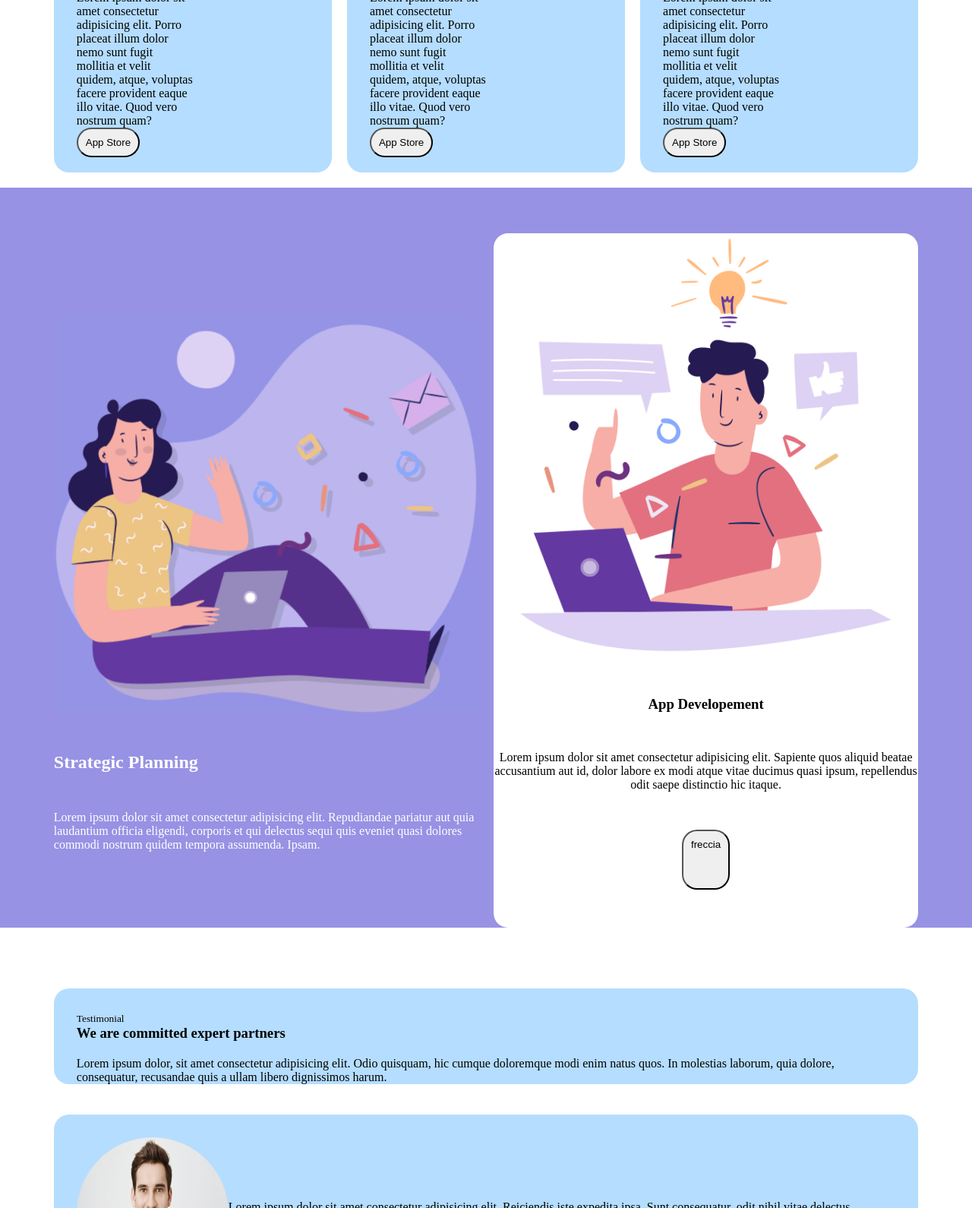
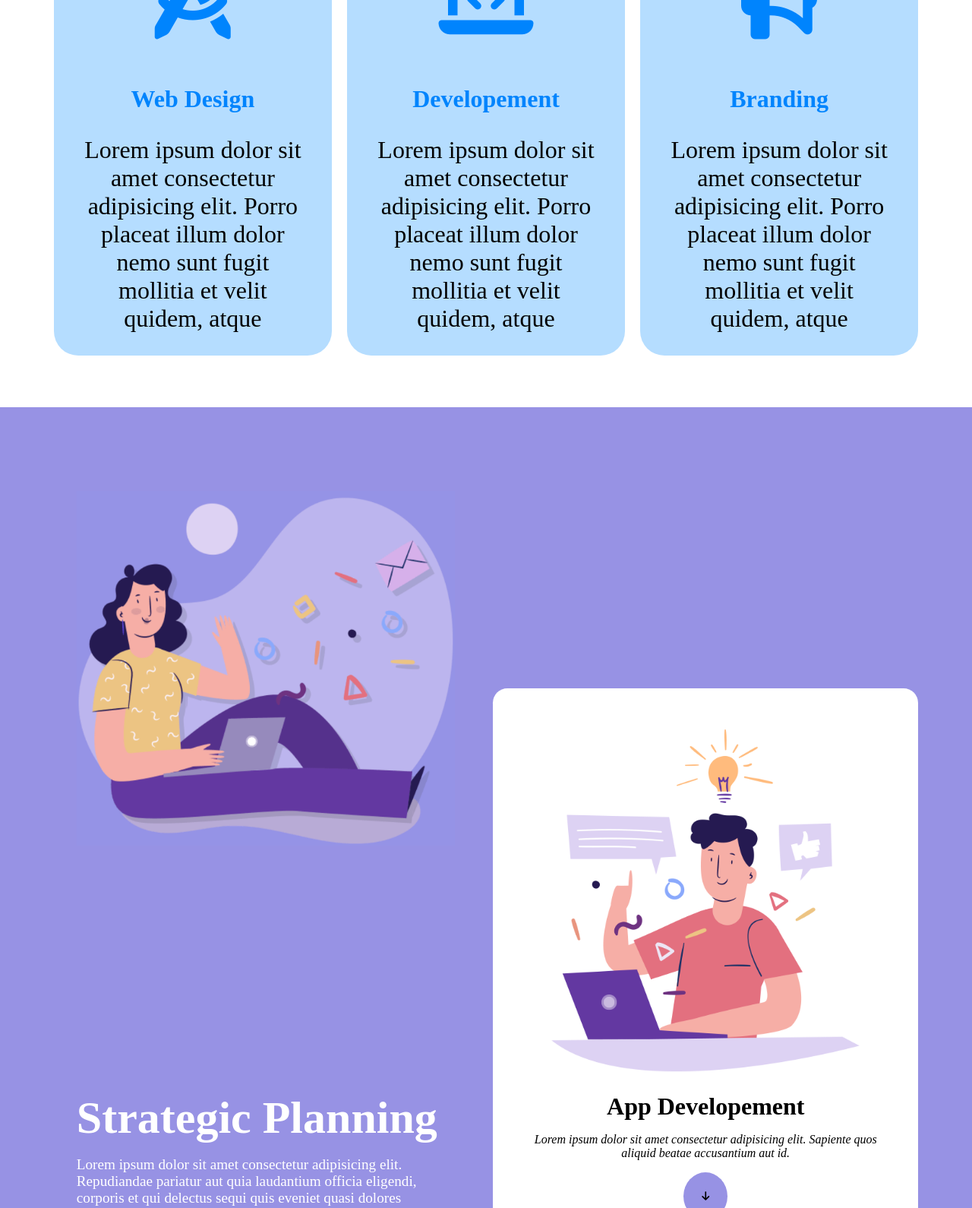
Before and after one commit to MatteoGrigoletto/htmlcss-responsive-layout, a plain HTML site: page index.html in a window 1280 px wide. Shown: the part 812-2402 px from the top of the page at 76% size. Drawn offline with Linux system fonts and the light colour scheme.

Commit message:
aggiunto qualche dettaglio

```diff
--- a/css/general.css
+++ b/css/general.css
@@ -37,7 +37,6 @@ REGOLE FLEX
 }
 img{
     width: 100%;
-    display: block;
 }
 section:not(:first-child){
     padding-top: 3.75rem;
--- a/css/main.css
+++ b/css/main.css
@@ -9,28 +9,59 @@ FIRST MAIN SECTION
 main{
     padding-top: 7.5rem;
 }
-main .first-section .row{
+main section{
+    padding-bottom: 3rem;
+}
+.first-section .row{
     width: 100%;
 }
-main .row .col{
+main .col{
     padding: 1.875rem 1.875rem 0rem 1.875rem ;
     margin-top: 1.25rem;
     margin-bottom: 1.25rem;
-    background-color: var(--header-second-color);
-    border-radius: 1.25rem;
-
+    border-radius: 2rem;
 }
 main .row .col > *:not(:last-child){
     padding-bottom: 1.25rem;
 }
 main .first-section .col{
     width: 100%;
+    text-align: center;
+}
+.first-section .col div:first-child> * {
+    padding-bottom: 1.875rem ;
+}
+/* =====
+button first section and color col
+======== */
+.first-section button{
+    font-size: 1.875rem;
+    padding: .625rem 6.25rem .625rem 6.25rem;
+    background-color: var(--header-first-color);
+    color: var(--text-color);
+    border: none;
+    font-weight: bold;
+}
+.first-section .col{
+    background-color: var(--header-second-color);
 }
 
 /* =======
 SECOND MAIN SECTION
 ========= */
+.second-section .col > *{
+    padding-bottom: 1rem;
+}
 
+/* =======
+button second-section and color
+======= */
+.second-section button{
+    background-color: var(--main-first-color);
+    border: none;
+    padding: 1.5rem;
+    border-radius: 100%;
+}
 .second-section{
     background-color: var(--main-first-color);
     color: var(--text-color);
@@ -39,24 +70,35 @@ SECOND MAIN SECTION
     background-color: var(--background-color-banner);
     border-radius: 1.2rem;
 }
-.second-section .col, .second-section .col > *{
-    padding-bottom: 3.125rem;
-}
 .second-section .col:last-child{
     color: var(--text-color-banner);
     text-align: center;
 }
+
 /* =======
 TIRD MAIN SECTION
 ========= */
-.tird-section .col{
-
+.tird-section .col > *{
+    width: 100%;
+    text-align: center;
 }
 .tird-section img{
     border-radius: 100%;
     width: 200px;
     height: 200px;
 }
+.tird-section p{
+    padding-bottom: 1.875rem;
+}
+/* ======
+Tird section color
+========== */
+.tird-section .col:not(:first-child){
+    background-color: var(--main-first-color);
+    color: var(--text-color);
+}
+
+
 /* =======
 FOURTH MAIN SECTION
 ========= */
@@ -91,7 +133,7 @@ FIRST MAIN SECTION QUERY
 }
 
 @media screen and (min-width:992px){
-    main .first-section .row .col div:first-child{
+   .first-section .col:first-child{
         width: 50%;
     }
     main .first-section .row .col{
@@ -108,11 +150,17 @@ SECOND MAIN SECTION QUERY
 @media screen and (min-width:992px){
     .second-section .container {
         display: flex;
-        align-items: flex-end;
+
     }
     .second-section .col{
         width: 50%;
-
+        align-self: flex-end;
+    }
+    .second-section .col-left div:first-child{
+        padding-bottom: 20rem;
+    }
+    .second-section .col-right{
+        padding: 3rem ;
     }
 }
 
@@ -122,7 +170,7 @@ TIRD MAIN SECTION QUERY
 @media screen and (max-width:767px){
     .tird-section .col{
         display: flex;
-        justify-content: center;
+        justify-content: flex-start;
         flex-wrap: wrap;
     }
 }
@@ -134,6 +182,7 @@ TIRD MAIN SECTION QUERY
     main .tird-section .col:not(:first-child){
         display: flex;
         align-items: center;
+        justify-content: flex-start;
     }
 }
 /* =======
--- a/css/typo.css
+++ b/css/typo.css
@@ -0,0 +1,44 @@
+/* ========
+    FIRST SECTION
+    ========= */
+
+    .first-section h3{
+        color: var(--header-first-color);
+        font-size: 2rem;
+    }
+    .first-section p{
+        font-size: 2rem;
+    }
+    .first-section .big-icon{
+       font-size: 6.25rem;
+       color: var(--header-first-color);
+    }
+
+    /*===========
+    SECOND SECTION
+    ========*/
+
+    .second-section h2{
+        font-size: 3.75rem;
+    }
+    .second-section p{
+        font-size: 1.1rem;
+    }
+    .second-section h3{
+        font-size: 2rem;
+        font-weight: bold;
+    }
+    .second-section p{
+        font-size: 1.2rem;
+    }
+
+     /*===========
+    TIRD SECTION
+    ========*/
+    .tird-section h6{
+        font-size: 1rem;
+    }
+    .tird-section h3{
+        font-size: 3rem;
+        color: var(--main-first-color);
+    }
--- a/index.html
+++ b/index.html
@@ -41,51 +41,53 @@
                     <div class="col">
                         <div>
                             <h3>Get a demo application</h3>
-                            <p>Lorem ipsum dolor sit amet consectetur adipisicing elit. Porro placeat illum dolor nemo sunt fugit mollitia et velit quidem, atque, voluptas facere provident eaque illo vitae. Quod vero nostrum quam?</p>
-                            <button>App Store</button>
+                            <p>Lorem ipsum dolor sit amet consectetur adipisicing elit. Ratione nobis, architecto ad dolore quod, facere totam quas recusandae blanditiis</p>
+                            <div>
+                                <button><i class="fa-brands fa-apple"></i> App Store</button>
+                            </div>
                         </div>
                         <div>
                             <img src="img/phone.png" alt="phone">
                         </div>
                     </div>
+    <!--  -->
                     <div class="col">
                         <div>
-                            <h3>Get a demo application</h3>
-                            <p>Lorem ipsum dolor sit amet consectetur adipisicing elit. Porro placeat illum dolor nemo sunt fugit mollitia et velit quidem, atque, voluptas facere provident eaque illo vitae. Quod vero nostrum quam?</p>
-                            <button>App Store</button>
-                        </div>
-                        <div>
-                            <img src="img/logo.png" alt="phone">
+                            <div class="big-icon">
+                                <i class="fa-solid fa-file-code"></i>
+                            </div>
+                            <h3>Clean Code</h3>
+                            <p>Lorem ipsum dolor sit amet consectetur adipisicing elit. Porro placeat illum dolor nemo sunt fugit mollitia et velit quidem, atque</p>
                         </div>
                     </div>
+    <!--  -->
                     <div class="col">
                         <div>
-                            <h3>Get a demo application</h3>
-                            <p>Lorem ipsum dolor sit amet consectetur adipisicing elit. Porro placeat illum dolor nemo sunt fugit mollitia et velit quidem, atque, voluptas facere provident eaque illo vitae. Quod vero nostrum quam?</p>
-                            <button>App Store</button>
-                        </div>
-                        <div>
-                            <img src="img/logo.png" alt="phone">
+                            <div class="big-icon">
+                                <i class="fa-solid fa-compass-drafting"></i>
+                            </div>
+                            <h3>Web Design</h3>
+                            <p>Lorem ipsum dolor sit amet consectetur adipisicing elit. Porro placeat illum dolor nemo sunt fugit mollitia et velit quidem, atque</p>
                         </div>
                     </div>
+     <!--  -->
                     <div class="col">
                         <div>
-                            <h3>Get a demo application</h3>
-                            <p>Lorem ipsum dolor sit amet consectetur adipisicing elit. Porro placeat illum dolor nemo sunt fugit mollitia et velit quidem, atque, voluptas facere provident eaque illo vitae. Quod vero nostrum quam?</p>
-                            <button>App Store</button>
-                        </div>
-                        <div>
-                            <img src="img/logo.png" alt="phone">
+                            <div class="big-icon">
+                                <i class="fa-solid fa-laptop-code"></i>
+                            </div>
+                            <h3>Developement</h3>
+                            <p>Lorem ipsum dolor sit amet consectetur adipisicing elit. Porro placeat illum dolor nemo sunt fugit mollitia et velit quidem, atque</p>
                         </div>
                     </div>
+         <!--  -->
                     <div class="col">
                         <div>
-                            <h3>Get a demo application</h3>
-                            <p>Lorem ipsum dolor sit amet consectetur adipisicing elit. Porro placeat illum dolor nemo sunt fugit mollitia et velit quidem, atque, voluptas facere provident eaque illo vitae. Quod vero nostrum quam?</p>
-                            <button>App Store</button>
-                        </div>
-                        <div>
-                            <img src="img/logo.png" alt="phone">
+                            <div class="big-icon">
+                                <i class="fa-solid fa-bullhorn"></i>
+                            </div>
+                            <h3>Branding</h3>
+                            <p>Lorem ipsum dolor sit amet consectetur adipisicing elit. Porro placeat illum dolor nemo sunt fugit mollitia et velit quidem, atque</p>
                         </div>
                     </div>
                 </div>
@@ -93,16 +95,22 @@
             <!-- second main section -->
             <section class="second-section">
                 <div class="container">
-                    <div class="col">
-                        <img src="img/planning1.png" alt="planning-img">
+                    <div class="col col-left">
+                        <div>
+                            <img src="img/planning1.png" alt="planning-img">
+                        </div>
                         <h2>Strategic Planning</h2>
-                        <p>Lorem ipsum dolor sit amet consectetur adipisicing elit. Repudiandae pariatur aut quia laudantium officia eligendi, corporis et qui delectus sequi quis eveniet quasi dolores commodi nostrum quidem tempora assumenda. Ipsam.</p>
+                        <p>Lorem ipsum dolor sit amet consectetur adipisicing elit. Repudiandae pariatur aut quia laudantium officia eligendi, corporis et qui delectus sequi quis eveniet quasi dolores commodi nostrum quidem tempora assumenda. Ipsam.quis eveniet quasi dolores commodi nostrum quidem tempora assumenda. Ipsam</p>
                     </div>
-                    <div class="col">
+                    <div class="col col-right">
                         <img src="img/planning2.png" alt="planning2-img">
                         <h3>App Developement</h3>
-                        <p>Lorem ipsum dolor sit amet consectetur adipisicing elit. Sapiente quos aliquid beatae accusantium aut id, dolor labore ex modi atque vitae ducimus quasi ipsum, repellendus odit saepe distinctio hic itaque.</p>
-                        <button>freccia</button>
+                        <div>
+                            <em>Lorem ipsum dolor sit amet consectetur adipisicing elit. Sapiente quos aliquid beatae accusantium aut id.</em>
+                        </div>
+                        <div>
+                            <button><i class="fa-solid fa-arrow-down"></i></button>
+                        </div>
                     </div>
                 </div>
             </section>
@@ -111,7 +119,7 @@
                 <div class="container">
                     <div class="row">
                         <div class="col">
-                            <small>Testimonial</small>
+                            <h6>Testimonial</h6>
                             <h3>We are committed expert partners</h3>
                             <p>Lorem ipsum dolor, sit amet consectetur adipisicing elit. Odio quisquam, hic cumque doloremque modi enim natus quos. In molestias laborum, quia dolore, consequatur, recusandae quis a ullam libero dignissimos harum.</p>
                         </div>
@@ -120,25 +128,28 @@
                                 <img src="img/testimonial1.jpg" alt="person">
                             </div>
                             <div>
-                                <p>Lorem ipsum dolor sit amet consectetur adipisicing elit. Reiciendis iste expedita ipsa. Sunt consequatur, odit nihil vitae delectus voluptatem aut consectetur deleniti dolorem rerum totam odio a ad, cupiditate fuga.</p>
+                                <p> <i class="fa-solid fa-quote-left"></i>Lorem ipsum dolor sit amet consectetur adipisicing elit. Reiciendis iste expedita ipsa. Sunt consequatur, odit nihil vitae delectus voluptatem aut consectetur deleniti dolorem rerum totam odio a ad, cupiditate fuga.
+                                <i class="fa-solid fa-quote-right"></i></p>
                                 <p>CELIA ALMEDA</p>
                             </div>
                         </div>
                         <div class="col">
                             <div>
-                                <img src="img/testimonial1.jpg" alt="person">
+                                <img src="img/testimonial2.jpg" alt="person">
                             </div>
                             <div>
-                                <p>Lorem ipsum dolor sit amet consectetur adipisicing elit. Reiciendis iste expedita ipsa. Sunt consequatur, odit nihil vitae delectus voluptatem aut consectetur deleniti dolorem rerum totam odio a ad, cupiditate fuga.</p>
+                                <p> <i class="fa-solid fa-quote-left"></i>Lorem ipsum dolor sit amet consectetur adipisicing elit. Reiciendis iste expedita ipsa. Sunt consequatur, odit nihil vitae delectus voluptatem aut consectetur deleniti dolorem rerum totam odio a ad, cupiditate fuga.
+                                <i class="fa-solid fa-quote-right"></i></p>
                                 <p>CELIA ALMEDA</p>
                             </div>
                         </div>
                         <div class="col">
                             <div>
-                                <img src="img/testimonial1.jpg" alt="person">
+                                <img src="img/testimonial3.jpg" alt="person">
                             </div>
                             <div>
-                                <p>Lorem ipsum dolor sit amet consectetur adipisicing elit. Reiciendis iste expedita ipsa. Sunt consequatur, odit nihil vitae delectus voluptatem aut consectetur deleniti dolorem rerum totam odio a ad, cupiditate fuga.</p>
+                                <p><i class="fa-solid fa-quote-left"></i>Lorem ipsum dolor sit amet consectetur adipisicing elit. Reiciendis iste expedita ipsa. Sunt consequatur, odit nihil vitae delectus voluptatem aut consectetur deleniti dolorem rerum totam odio a ad, cupiditate fuga.
+                                <i class="fa-solid fa-quote-right"></i></p>
                                 <p>CELIA ALMEDA</p>
                             </div>
                         </div>
```
